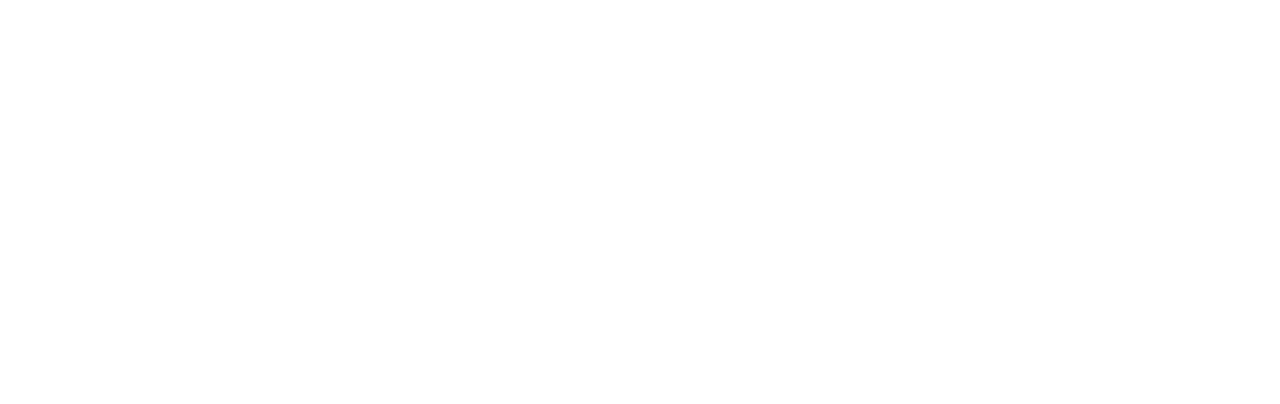
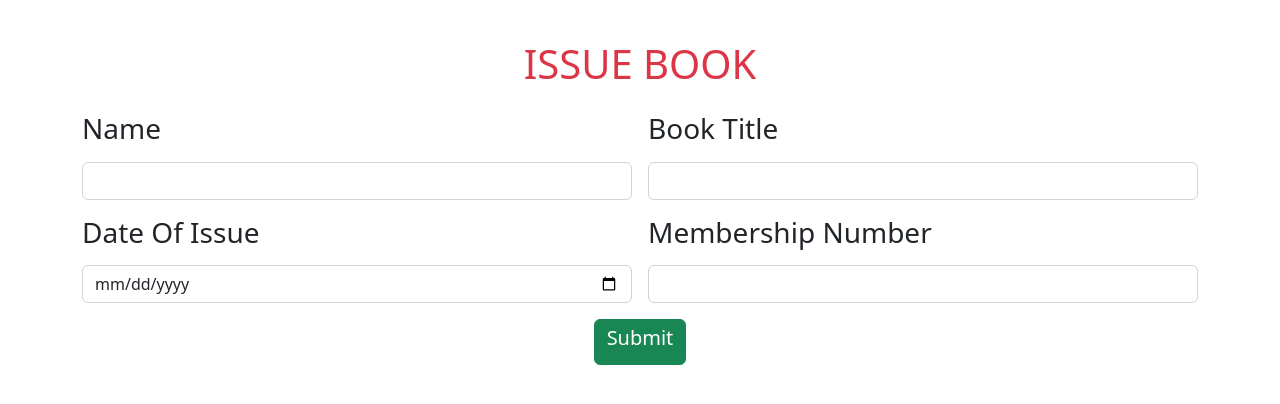
Before and after one commit to AmalAlby/LibraryAppAngular, an Angular app: page /issue in a window 1280 px wide. Before the commit this address led to /. Shown: the top 404 px of the page. Built offline with nearby package versions, Linux system fonts and the light colour scheme.

Commit message:
issue book created

```diff
--- /dev/null
+++ b/src/app/issuebook/issuebook.component.html
@@ -0,0 +1,30 @@
+<div class="container">
+    <div class="row">
+        <div class="col col-12 col-sm-12 col-md-12 col-lg-12 col-xl-12 col-xxl-12">
+            <div class="row g-3 mt-4">
+                <div class="col col-12 col-sm-12 col-md-12 col-lg-12 col-xl-12 col-xxl-12 text-center text-danger">
+                    <h1>ISSUE BOOK</h1>
+                </div>
+                <div class="col col-12 col-sm-6 col-md-6 col-lg-6 col-xl-6 col-xxl-6">
+                    <label for="" class="form-label"><h3>Name</h3></label>
+                    <input type="text" class="form-control">
+                </div>
+                <div class="col col-12 col-sm-6 col-md-6 col-lg-6 col-xl-6 col-xxl-6">
+                    <label for="" class="form-label"><h3>Book Title</h3></label>
+                    <input type="text" class="form-control">
+                </div>
+                <div class="col col-12 col-sm-6 col-md-6 col-lg-6 col-xl-6 col-xxl-6">
+                    <label for="" class="form-label"><h3>Date Of Issue</h3></label>
+                    <input type="date" name="" id="" class="form-control">
+                </div>
+                <div class="col col-12 col-sm-6 col-md-6 col-lg-6 col-xl-6 col-xxl-6">
+                    <label for="" class="form-label"><h3>Membership Number</h3></label>
+                    <input type="text" class="form-control">
+                </div>
+                <div class="col col-12 col-sm-12 col-md-12 col-lg-12 col-xl-12 col-xxl-12 text-center">
+                    <button class="btn btn-success"><h5>Submit</h5></button>
+                </div>
+            </div>
+        </div>
+    </div>
+</div>
```
Also changed, not shown: src/app/app.module.ts (+8 -2 lines), src/app/issuebook/issuebook.component.ts (added, +10 -0 lines), src/app/issuebook/issuebook.component.css (added).
